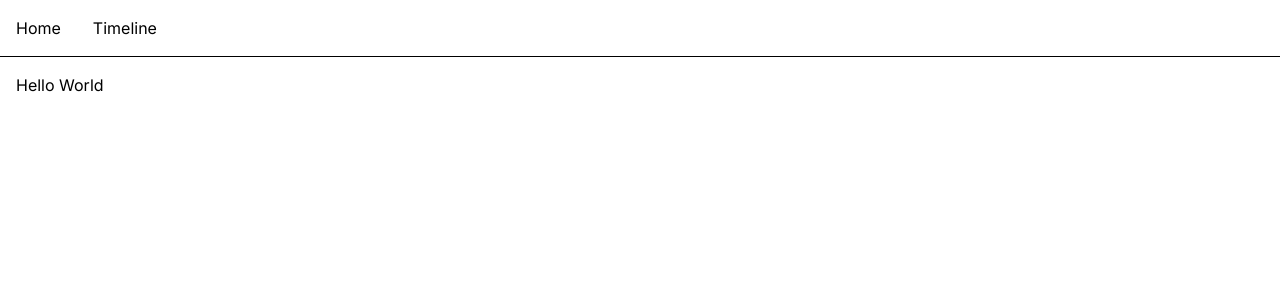
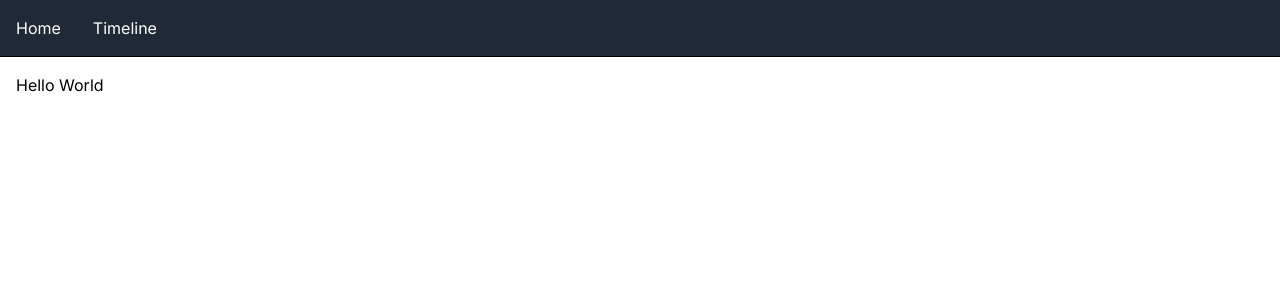
Before and after one commit to PJurke/timelines, a Next.js app: page / in a window 1280 px wide. Shown: the top 300 px of the page. Built offline with nearby package versions, Linux system fonts and the light colour scheme.

Commit message:
change top level menu bg

```diff
--- a/app/components/top-level-menu/index.tsx
+++ b/app/components/top-level-menu/index.tsx
@@ -2,10 +2,12 @@ import TopLevelMenuButton from "./button";
 
 const TopLevelMenu = () => {
     return (
-        <div className="border-b border-black flex">
+
+        <nav className="bg-gray-800 border-b border-black flex text-white">
             <TopLevelMenuButton title="Home" link="/" />
             <TopLevelMenuButton title="Timeline" link="/timeline" />
-        </div>
+        </nav>
+
     );
 };
 
```
